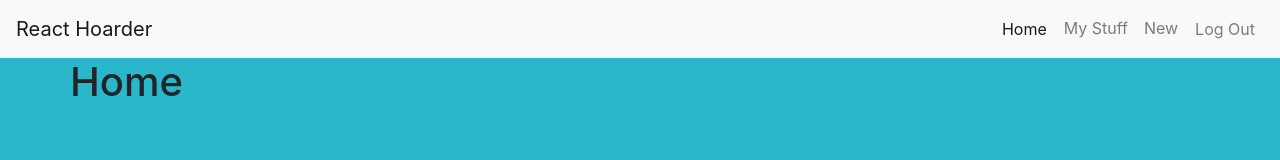
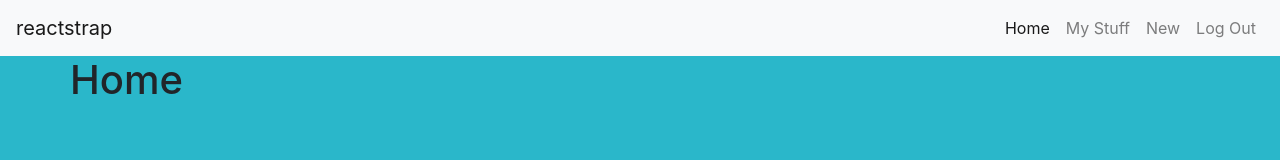
Before and after one commit to ancasimon/react-hoarder, a React (Create React App) app: page /home in a window 1280 px wide. Shown: the top 160 px of the page. Built offline with nearby package versions, Linux system fonts and the light colour scheme; no server answers; sample sign-in values are in the browser's storage.

Commit message:
updated navbar to use reactstrap navbar

```diff
--- a/package.json
+++ b/package.json
@@ -14,7 +14,8 @@
     "react": "^16.13.1",
     "react-dom": "^16.13.1",
     "react-router-dom": "^5.2.0",
-    "react-scripts": "3.4.1"
+    "react-scripts": "3.4.1",
+    "reactstrap": "^8.4.1"
   },
   "scripts": {
     "start": "react-scripts start",
--- a/src/components/shared/MyNavbar/MyNavbar.js
+++ b/src/components/shared/MyNavbar/MyNavbar.js
@@ -1,4 +1,15 @@
 import React from 'react';
+import { NavLink as RRNavLink } from 'react-router-dom';
+
+import {
+  Collapse,
+  Navbar,
+  NavbarToggler,
+  NavbarBrand,
+  Nav,
+  NavItem,
+  NavLink,
+} from 'reactstrap';
 
 import { Link } from 'react-router-dom';
 
@@ -13,43 +24,53 @@
     authed: PropTypes.bool.isRequired,
   }
 
+  state = {
+    isOpen: false,
+  }
+
   logMeOut = (e) => {
     e.preventDefault();
     firebase.auth().signOut();
   }
 
+  toggle = () => {
+    this.setState({ isOpen: !this.state.isOpen });
+  }
+
   render() {
-    const { authed } = this.props;
+    const { isOpen } = this.state;
+    const buildNavbar = () => {
+      const { authed } = this.props;
+      if (authed) {
+        return (
+          <Nav className="ml-auto" navbar>
+            <NavItem>
+              <NavLink tag={RRNavLink} to='/home'>Home</NavLink>
+            </NavItem>
+            <NavItem>
+              <NavLink tag={RRNavLink} to='/stuff'>My Stuff</NavLink>
+            </NavItem>
+            <NavItem>
+              <NavLink tag={RRNavLink} to='/new'>New</NavLink>
+            </NavItem>
+            <NavItem>
+              <NavLink className="pointerHand" onClick={this.logMeOut}>Log Out</NavLink>
+            </NavItem>
+          </Nav>
+        );
+      }
+      return <Nav className="ml-auto" navbar></Nav>;
+    };
 
     return (
       <div className="MyNavbar">
-        <nav className="navbar navbar-expand-lg navbar-light bg-light">
-          <a className="navbar-brand" href="#">React Hoarder</a>
-            <button className="navbar-toggler" type="button" data-toggle="collapse" data-target="#navbarSupportedContent" aria-controls="navbarSupportedContent" aria-expanded="false" aria-label="Toggle navigation">
-              <span className="navbar-toggler-icon"></span>
-            </button>
-
-          <div className="collapse navbar-collapse" id="navbarSupportedContent">
-                {
-                  authed
-                    ? <ul className="navbar-nav ml-auto">
-                        <li className="nav-item active">
-                          <Link className="btn nav-link" to='/home'>Home<span className="sr-only">(current)</span></Link>
-                        </li>
-                        <li className="nav-item">
-                          <Link className="nav-link" to='/stuff'>My Stuff</Link>
-                        </li>
-                        <li className="nav-item">
-                          <Link className="nav-link" to='/new'>New</Link>
-                        </li>
-                        <li className="nav-item">
-                          <button className="btn btn-light nav-link" onClick={this.logMeOut}>Log Out</button>
-                        </li>
-                      </ul>
-                    : ''
-                }
-          </div>
-        </nav>
+        <Navbar color="light" light expand="md">
+          <NavbarBrand href="/">reactstrap</NavbarBrand>
+          <NavbarToggler onClick={this.toggle} />
+          <Collapse isOpen={isOpen} navbar>
+            { buildNavbar() }
+          </Collapse>
+        </Navbar>
       </div>
     );
   }
--- a/src/components/shared/MyNavbar/MyNavbar.scss
+++ b/src/components/shared/MyNavbar/MyNavbar.scss
@@ -1,3 +1,7 @@
 .MyNavbar {
   display: block;
 }
+
+.pointerHand {
+  cursor: pointer;
+}
```
Also changed, not shown: 1 other file (tests, documents, lock files or other folders).
